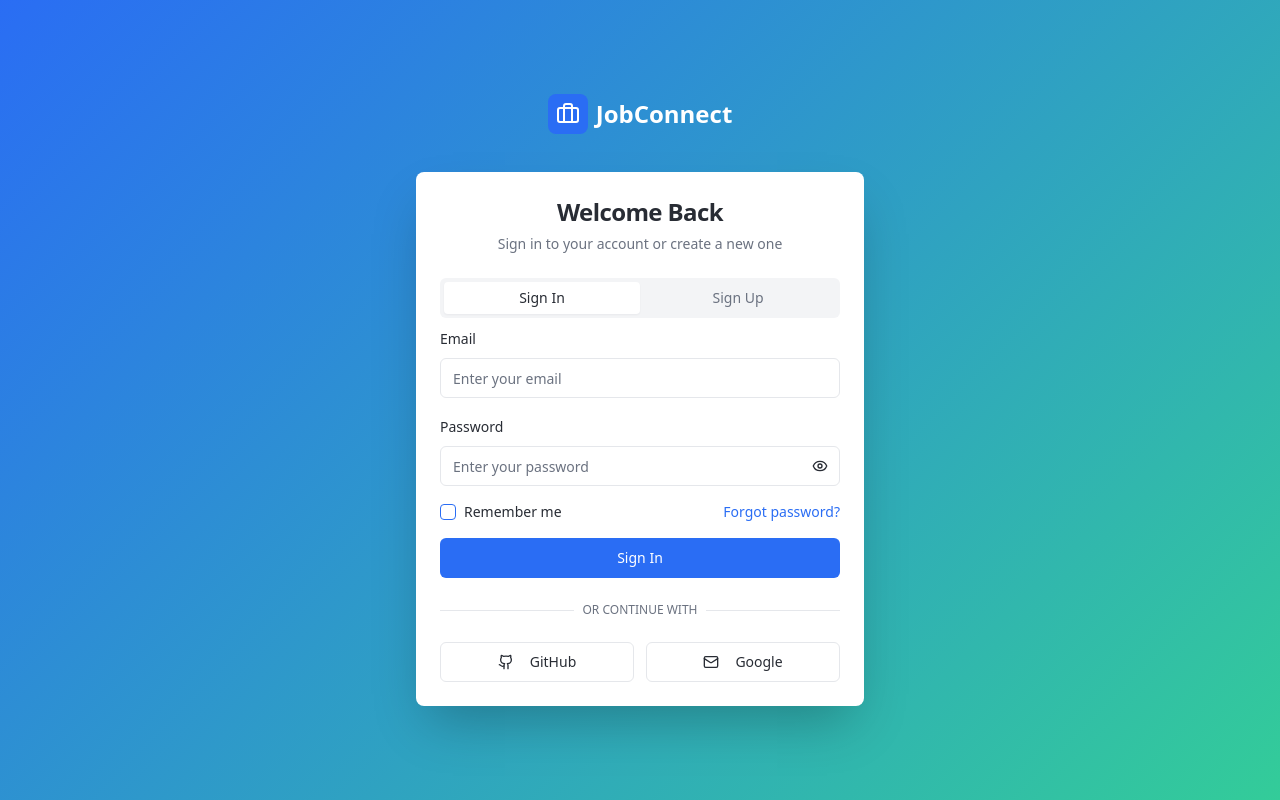
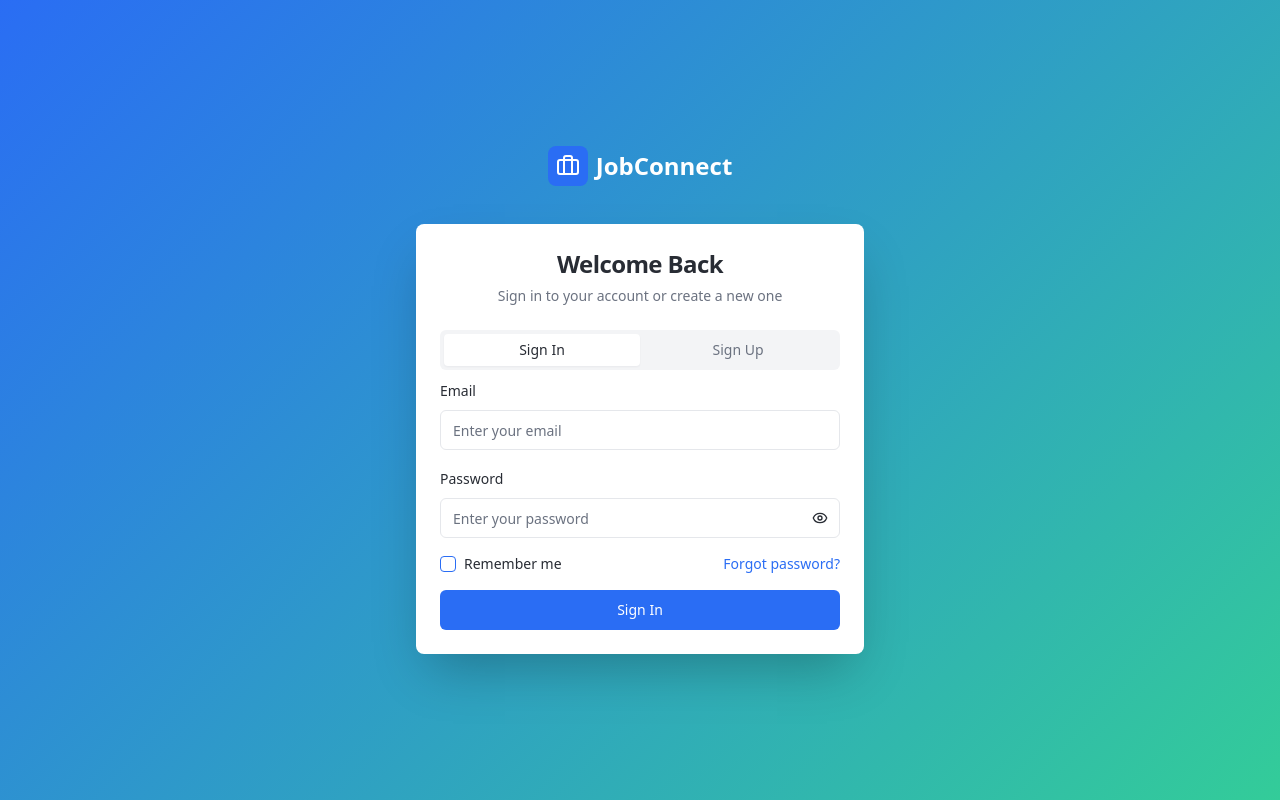
Before and after one commit to karthikdn-11/employment-connect-web, a React (Vite) app: page /login in a window 1280 px wide. Built offline with nearby package versions, Linux system fonts and the light colour scheme.

Commit message:
Remove OAuth sign-in options
Remove GitHub and Google sign-in options from the authentication flow due to issues with their functionality.

```diff
--- a/src/pages/Auth.tsx
+++ b/src/pages/Auth.tsx
@@ -7,7 +7,7 @@ import { Card, CardContent, CardDescription, CardFooter, CardHeader, CardTitle }
 import { Tabs, TabsContent, TabsList, TabsTrigger } from '@/components/ui/tabs';
 import { Checkbox } from '@/components/ui/checkbox';
 import { Separator } from '@/components/ui/separator';
-import { Eye, EyeOff, Github, Mail, User, Building2, Briefcase } from 'lucide-react';
+import { Eye, EyeOff, User, Building2, Briefcase } from 'lucide-react';
 import { supabase } from '@/integrations/supabase/client';
 import { useToast } from '@/hooks/use-toast';
 
@@ -326,28 +326,6 @@ export const Auth = () => {
               </TabsContent>
             </Tabs>
 
-            <div className="mt-6">
-              <div className="relative">
-                <div className="absolute inset-0 flex items-center">
-                  <Separator />
-                </div>
-                <div className="relative flex justify-center text-xs uppercase">
-                  <span className="bg-background px-2 text-muted-foreground">
-                    Or continue with
-                  </span>
-                </div>
-              </div>
-              <div className="mt-6 grid grid-cols-2 gap-3">
-                <Button variant="outline" className="w-full">
-                  <Github className="h-4 w-4 mr-2" />
-                  GitHub
-                </Button>
-                <Button variant="outline" className="w-full">
-                  <Mail className="h-4 w-4 mr-2" />
-                  Google
-                </Button>
-              </div>
-            </div>
           </CardContent>
         </Card>
       </div>
```
